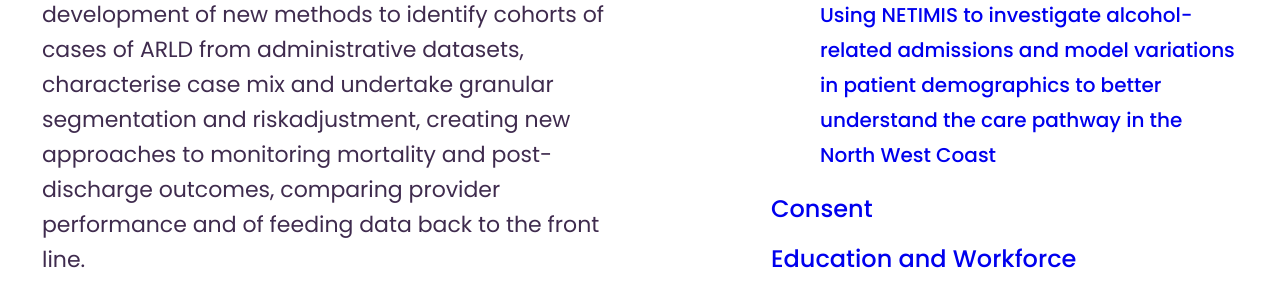
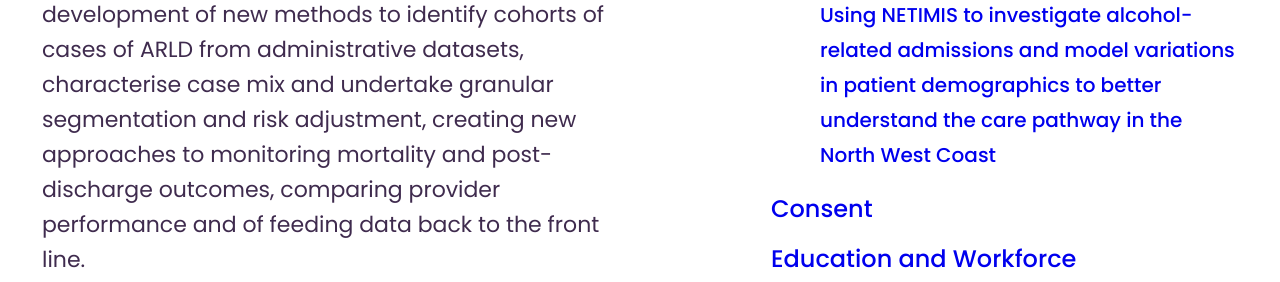
Before and after one commit to connectedhealthcities/connectedhealthcities, a Jekyll site: the page built from north-west-coast/carepathway-alcohol-related-live-disease.md, in a window 1280 px wide. Shown: the part 774-1056 px from the top of the page. Built offline with Jekyll 4.4.1, drawn with Linux system fonts in a browser that asks for light colours; our own code applies the rules of GitHub Pages for plain Markdown files; some of the changed text lies outside the part shown.

Commit message:
Update carepathway-alcohol-related-live-disease.md

```diff
--- a/north-west-coast/carepathway-alcohol-related-live-disease.md
+++ b/north-west-coast/carepathway-alcohol-related-live-disease.md
@@ -9,7 +9,7 @@ parent: north-west-coast
 
 The model for a Learning Healthcare System for the North West Coast pilots was to first establish a Trusted Research Environment (TRE) hosting anonymised hospital administrative data.
 
-Work on the alcohol-related liver disease (ARLD) pathway involved iterative, multistakeholder development of new methods to identify cohorts of cases of ARLD from administrative datasets, characterise case mix and undertake granular segmentation and riskadjustment, creating new approaches to monitoring mortality and post-discharge outcomes, comparing provider performance and of feeding data back to the front line.
+Work on the alcohol-related liver disease (ARLD) pathway involved iterative, multistakeholder development of new methods to identify cohorts of cases of ARLD from administrative datasets, characterise case mix and undertake granular segmentation and risk adjustment, creating new approaches to monitoring mortality and post-discharge outcomes, comparing provider performance and of feeding data back to the front line.
 
 The information tools were shared with the local health economy and integrated into an existing quality improvement (QI) programme – adding value to local efforts to improve care processes and establishing new evidence for successful reductions in avoidable mortality for ARLD in the region.
 
```
